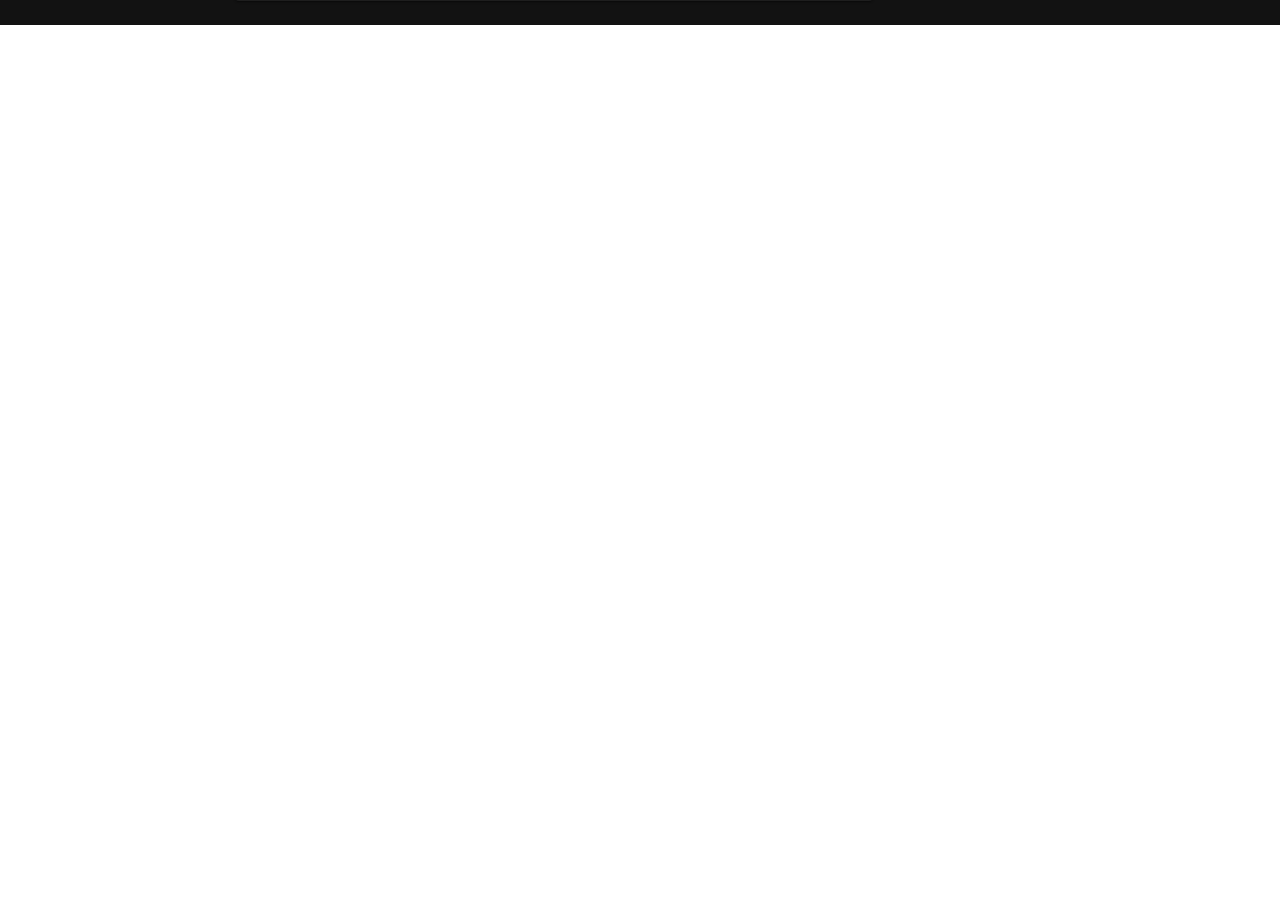
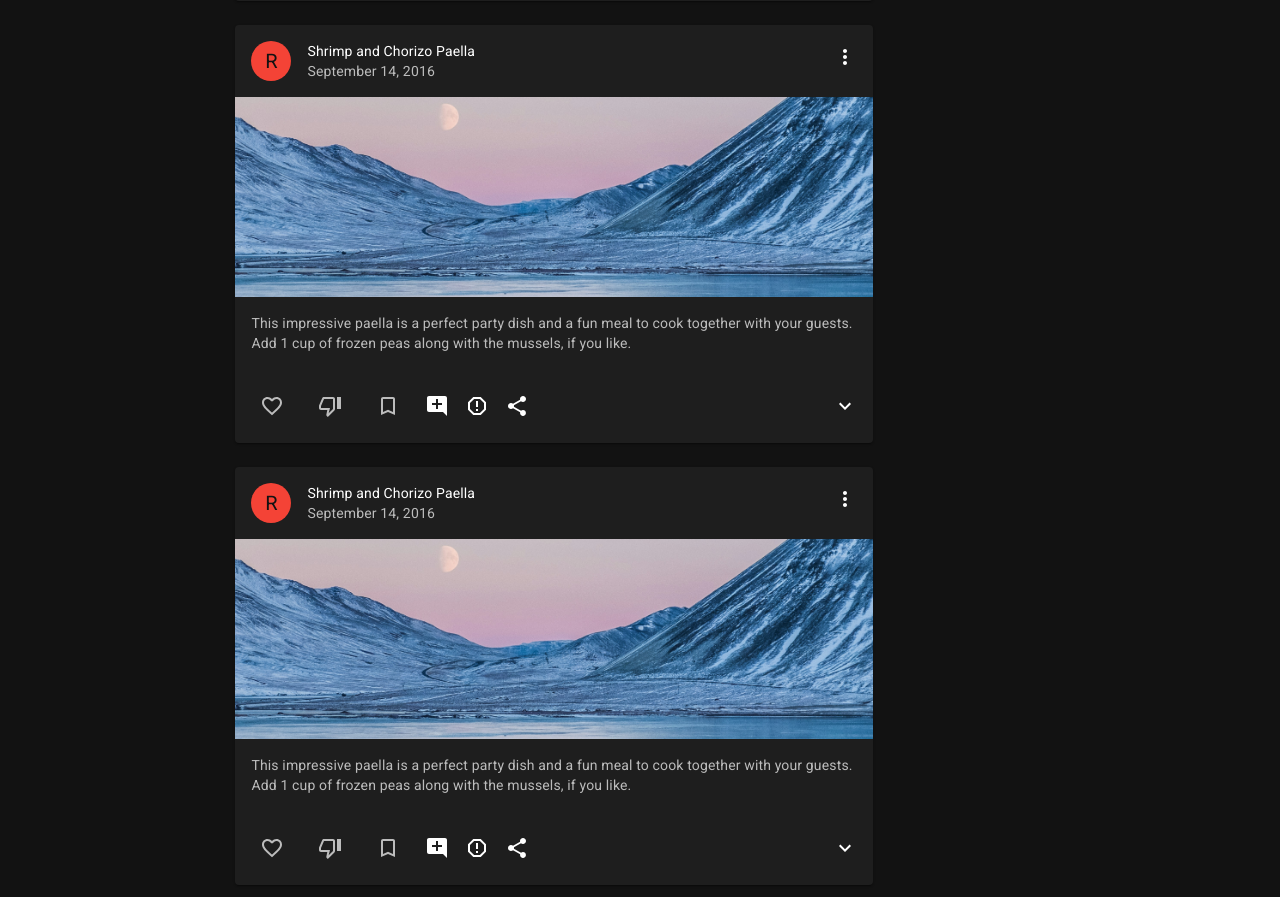
Before and after one commit to J0-Y0/mui_best_practice, a React (Create React App) app in the folder mui_practice/: page / in a window 1280 px wide. Shown: the part 1393-2290 px from the top of the page. Before the commit the page ends 1418 px from the top, so only its background shows below. Built offline with nearby package versions, Linux system fonts and the light colour scheme.

Commit message:
updating theme switch mode

```diff
--- a/mui_practice/src/App.js
+++ b/mui_practice/src/App.js
@@ -6,6 +6,7 @@ import Box from '@mui/material/Box';
 import { Stack, ThemeProvider, createTheme } from "@mui/material";
 import NewPost from "./components/NewPost";
 import { useState } from "react";
+
 function App() {
   const [mode, setMode] = useState("dark");
 
--- a/mui_practice/src/components/Feed.js
+++ b/mui_practice/src/components/Feed.js
@@ -7,6 +7,8 @@ export default function Feed({ flex }) {
       <Posts />
       <Posts />
       <Posts />
+      <Posts />
+      <Posts />
     </Box>
   );
 }
--- a/mui_practice/src/components/Navbar.js
+++ b/mui_practice/src/components/Navbar.js
@@ -4,13 +4,12 @@ import {
   Box,
   Typography,
   InputBase,
-  Button,
   Badge,
   Avatar,
   Menu,
   MenuItem,
 } from "@mui/material";
-import { AccountCircle, CircleNotifications, Mail } from "@mui/icons-material";
+import { CircleNotifications, Mail } from "@mui/icons-material";
 import React, { useState } from "react";
 import GroupWorkIcon from "@mui/icons-material/GroupWork";
 import styled from "@emotion/styled";
@@ -62,7 +61,7 @@ const Navbar = () => {
         </Typography>
       </LogoSection>
 
-      <StyledInputBase placeholder="Search" autoFocus="true" fullWidth="true" />
+      <StyledInputBase placeholder="Search" autoFocus={true} fullWidth={true} />
       <StyledNavCTAlg>
         <Badge badgeContent={4} color="error">
           <Mail />
--- a/mui_practice/src/components/Posts.js
+++ b/mui_practice/src/components/Posts.js
@@ -23,8 +23,10 @@ import ReportGmailerrorredIcon from "@mui/icons-material/ReportGmailerrorred";
 
 import ThumbDownOffAltOutlinedIcon from "@mui/icons-material/ThumbDownOffAltOutlined";
 import ThumbDownAltIcon from "@mui/icons-material/ThumbDownAlt";
-import { Box, Modal } from "@mui/material";
+
 import ReportModal from "./utils/ReportModal";
+import { AddComment } from "@mui/icons-material";
+import { Tooltip } from "@mui/material";
 const ExpandMore = styled((props) => {
   const { expand, ...other } = props;
   return <IconButton {...other} />;
@@ -77,31 +79,47 @@ export default function Posts({ flex }) {
         </Typography>
       </CardContent>
       <CardActions disableSpacing>
-        <IconButton aria-label="add to favorites">
+        <Tooltip title="Like">
+          <IconButton aria-label="like" disableRipple={true}>
             <Checkbox
               icon={<FavoriteBorder />}
               checkedIcon={<Favorite sx={{ color: "red" }} />}
             />
           </IconButton>
-        <IconButton aria-label="add to favorites">
+        </Tooltip>
+
+        <Tooltip title="Dislike">
+          <IconButton aria-label="dislike" disableRipple={true}>
             <Checkbox
               icon={<ThumbDownOffAltOutlinedIcon />}
               checkedIcon={<ThumbDownAltIcon sx={{ color: "red" }} />}
             />
           </IconButton>
+        </Tooltip>
+        <Tooltip title="Save" disableRipple={true}>
           <IconButton>
             <Checkbox
               icon={<BookmarkBorderIcon />}
               checkedIcon={<BookmarkIcon />}
             />
           </IconButton>
+        </Tooltip>
+
+        <Tooltip title="comment">
+          <IconButton aria-label="Comment" onClick={handleExpandClick}>
+            <AddComment />
+          </IconButton>
+        </Tooltip>
+        <Tooltip title="Report">
+          <IconButton aria-label="report" onClick={() => setModalOpen(true)}>
+            <ReportGmailerrorredIcon />
+          </IconButton>
+        </Tooltip>
+        <Tooltip title="Share">
           <IconButton aria-label="share">
             <ShareIcon />
           </IconButton>
-        <IconButton aria-label="report" onClick={() => setModalOpen(true)}>
-          <ReportGmailerrorredIcon />
-        </IconButton>
-
+        </Tooltip>
         <ExpandMore
           expand={expanded}
           onClick={handleExpandClick}
--- a/mui_practice/src/components/Sidebar.js
+++ b/mui_practice/src/components/Sidebar.js
@@ -1,6 +1,5 @@
 import {
   Box,
-  FormControlLabel,
   List,
   ListItem,
   ListItemButton,
@@ -9,7 +8,7 @@ import {
   Switch,
 } from "@mui/material";
 import React from "react";
-import { Bookmark, Home, LocalActivity, ModeNight, PostAdd, RssFeed, Settings } from "@mui/icons-material";
+import { Bookmark, Home, LocalActivity, PostAdd, RssFeed, Settings } from "@mui/icons-material";
 export default function Sidebar({ flex, setMode, mode }) {
   return (
     <Box sx={{ p: 2, display: { xs: "none", sm: "block" } }} flex={flex}>
@@ -19,7 +18,6 @@ export default function Sidebar({ flex, setMode, mode }) {
             <ListItemButton href="#">
               <ListItemIcon>
                 <Home />
-                onchange
               </ListItemIcon>
               <ListItemText primary="Home" />
             </ListItemButton>
```
Also changed, not shown: mui_practice/src/components/utils/ReportModal.js (+2 -5 lines). Lines whose indentation alone changed are shown as unchanged.
